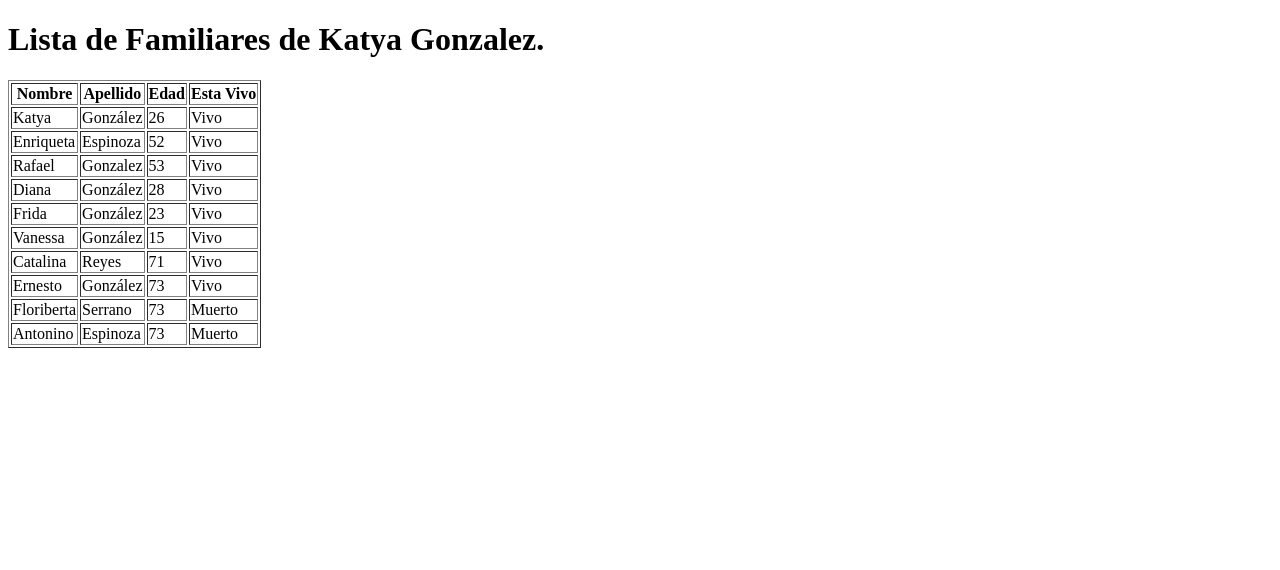
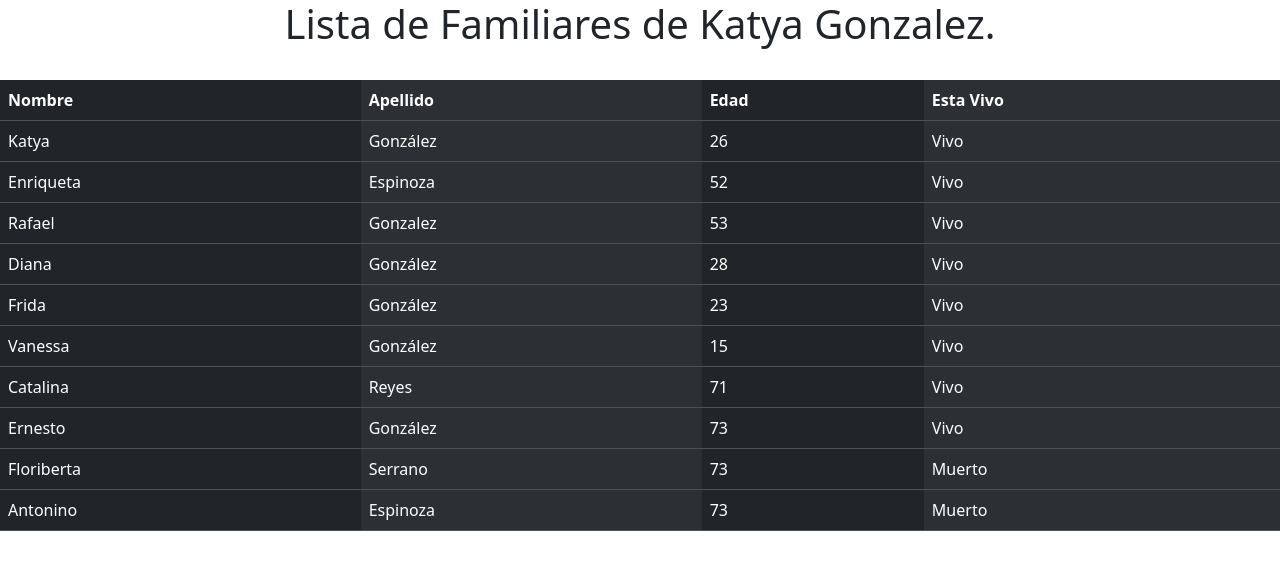
Before and after one commit to katyaglez/MVTKatyaGonzalez, a Django app: page /list-familiar/ in a window 1280 px wide. Shown: the top 570 px of the page. Run offline with Django 4.2, Linux system fonts and the light colour scheme; data comes from the database, SQL or seed files in the repository.

Commit message:
Update list_familiar.html
Le agregue un estilo con clases de bootstrap

```diff
--- a/Templates/list_familiar.html
+++ b/Templates/list_familiar.html
@@ -4,11 +4,13 @@
     <meta charset="UTF-8">
     <meta http-equiv="X-UA-Compatible" content="IE=edge">
     <meta name="viewport" content="width=device-width, initial-scale=1.0">
+    <link href="https://cdn.jsdelivr.net/npm/bootstrap@5.3.0-alpha1/dist/css/bootstrap.min.css" rel="stylesheet" integrity="sha384-GLhlTQ8iRABdZLl6O3oVMWSktQOp6b7In1Zl3/Jr59b6EGGoI1aFkw7cmDA6j6gD" crossorigin="anonymous">
     <title>Document</title>
 </head>
 <body>
-<table border="1px solid black">
-    <h1>Lista de Familiares de Katya Gonzalez.</h1>
+<table class="table table-dark table-striped-columns">
+    <h1 class="text-center">Lista de Familiares de Katya Gonzalez.</h1>
+    <br />
     <thead>
         <tr>
             <th>Nombre</th>
@@ -34,5 +36,6 @@
         </tr>
     {% endfor %}
 </table>
+<script src="https://cdn.jsdelivr.net/npm/bootstrap@5.3.0-alpha1/dist/js/bootstrap.bundle.min.js" integrity="sha384-w76AqPfDkMBDXo30jS1Sgez6pr3x5MlQ1ZAGC+nuZB+EYdgRZgiwxhTBTkF7CXvN" crossorigin="anonymous"></script>
 </body>
 </html>
```
